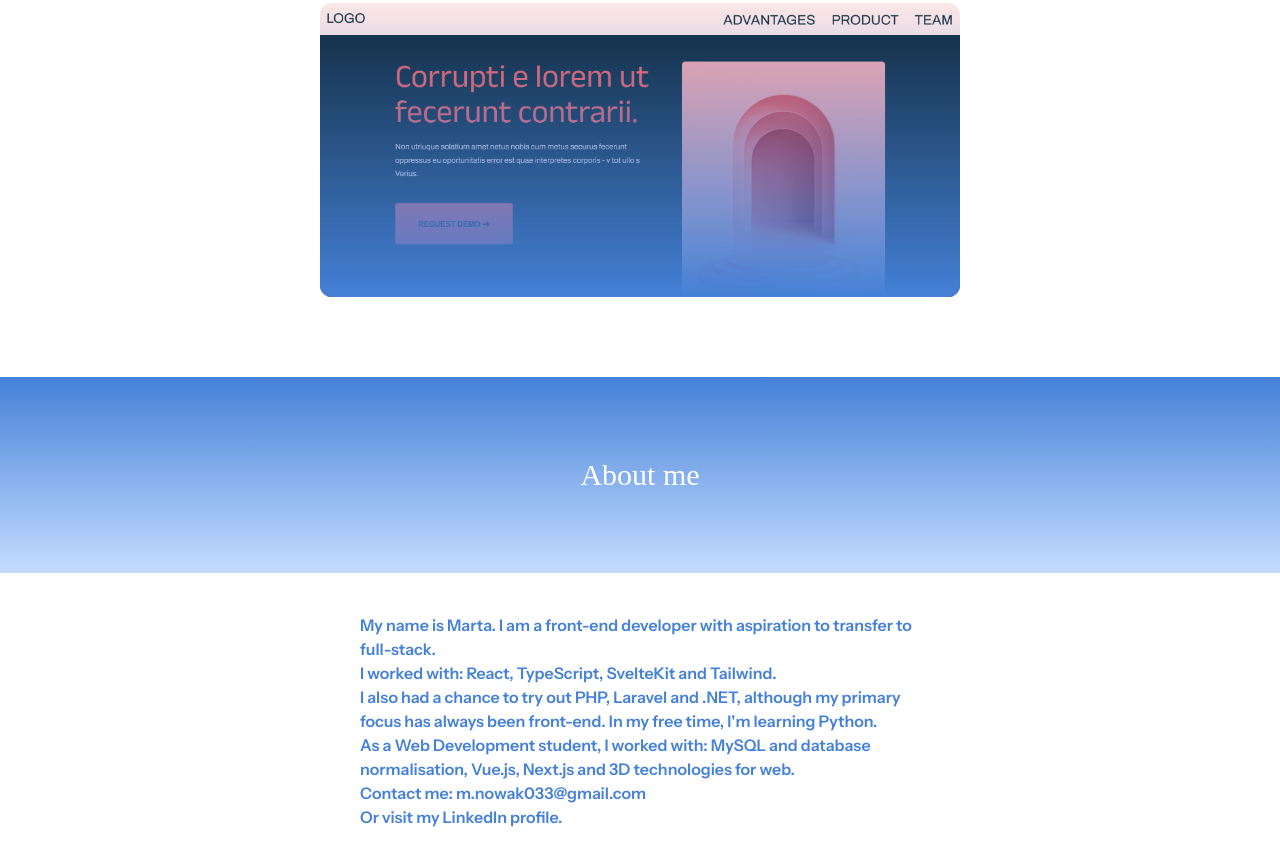
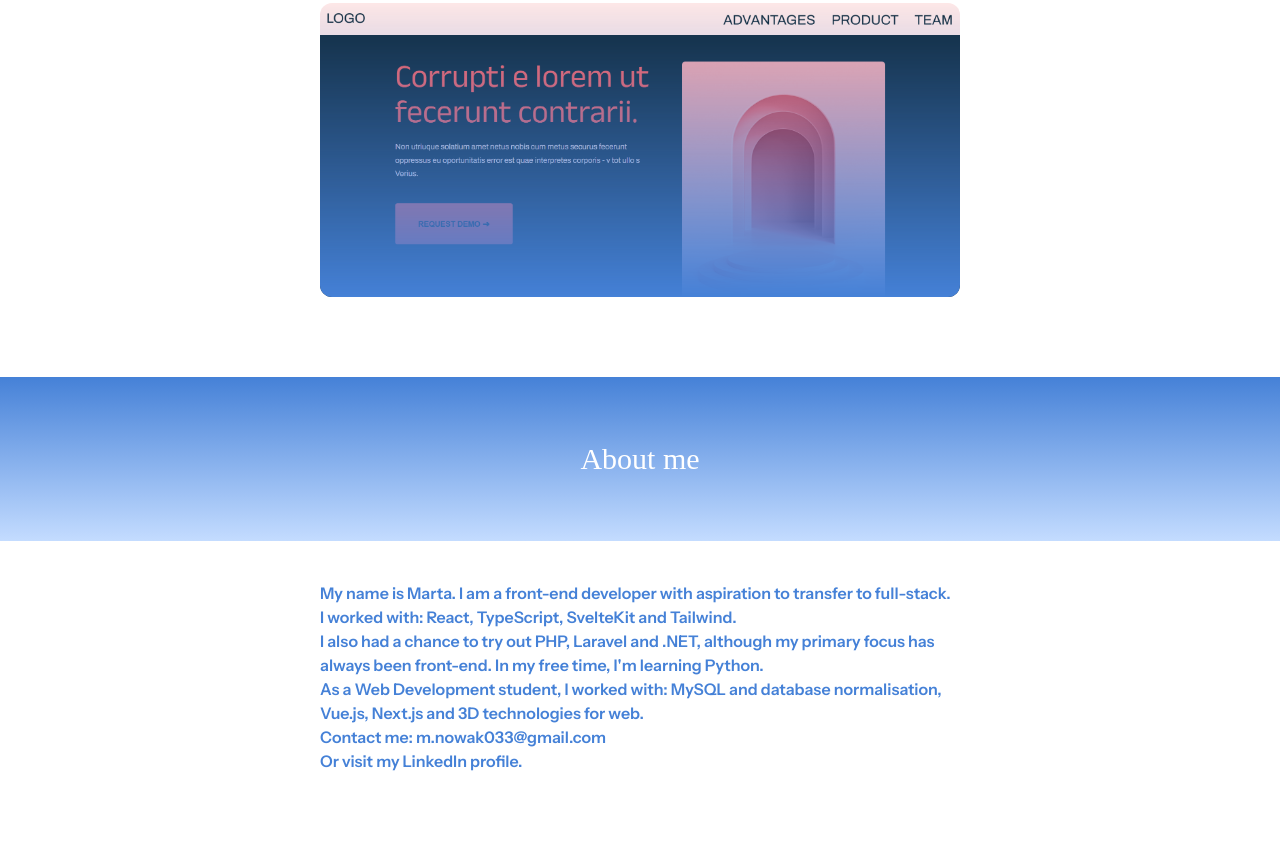
Before and after one commit to mn46/portfolio-tailwind, a website: page index.html in a window 1280 px wide. Shown: the part 1661-2526 px from the top of the page. After the commit the page ends 2474 px from the top, so only its background shows below. Drawn offline with Linux system fonts and the light colour scheme; a web font is replaced by a local one.

Commit message:
Fix width of cards and about me text for better layout

```diff
--- a/index.html
+++ b/index.html
@@ -58,7 +58,7 @@
         <div id="projects_list" class="flex flex-col gap-10 items-center mt-20">
           <template id="project_card">
             <button
-              class="project-button relative rounded-xl overflow-hidden cursor-pointer md:w-[50vw]"
+              class="project-button relative rounded-xl overflow-hidden cursor-pointer md:w-[80vw] lg:w-[50vw]"
             >
               <div
                 class="absolute top-0 left-0 w-full h-full bg-dark-blue mask-linear-from-dark-blue pointer-events-none"
@@ -70,11 +70,13 @@
       </section>
       <section id="about_me">
         <h2
-          class="font-headline text-3xl text-center font-normal text-white bg-linear-0 py-10 lg:py-20 from-light-blue to-dark-blue"
+          class="font-headline text-3xl text-center font-normal text-white bg-linear-0 py-10 lg:py-16 from-light-blue to-dark-blue"
         >
           About me
         </h2>
-        <div class="m-5 my-10 md:mx-20 lg:mx-90 text-dark-blue font-semibold">
+        <div
+          class="m-5 my-10 md:mx-auto md:w-[80vw] lg:w-[50vw] text-dark-blue font-semibold"
+        >
           <p>
             My name is Marta. I am a front-end developer with aspiration to
             transfer to full-stack.
```
Also changed, not shown: src/output.css.
